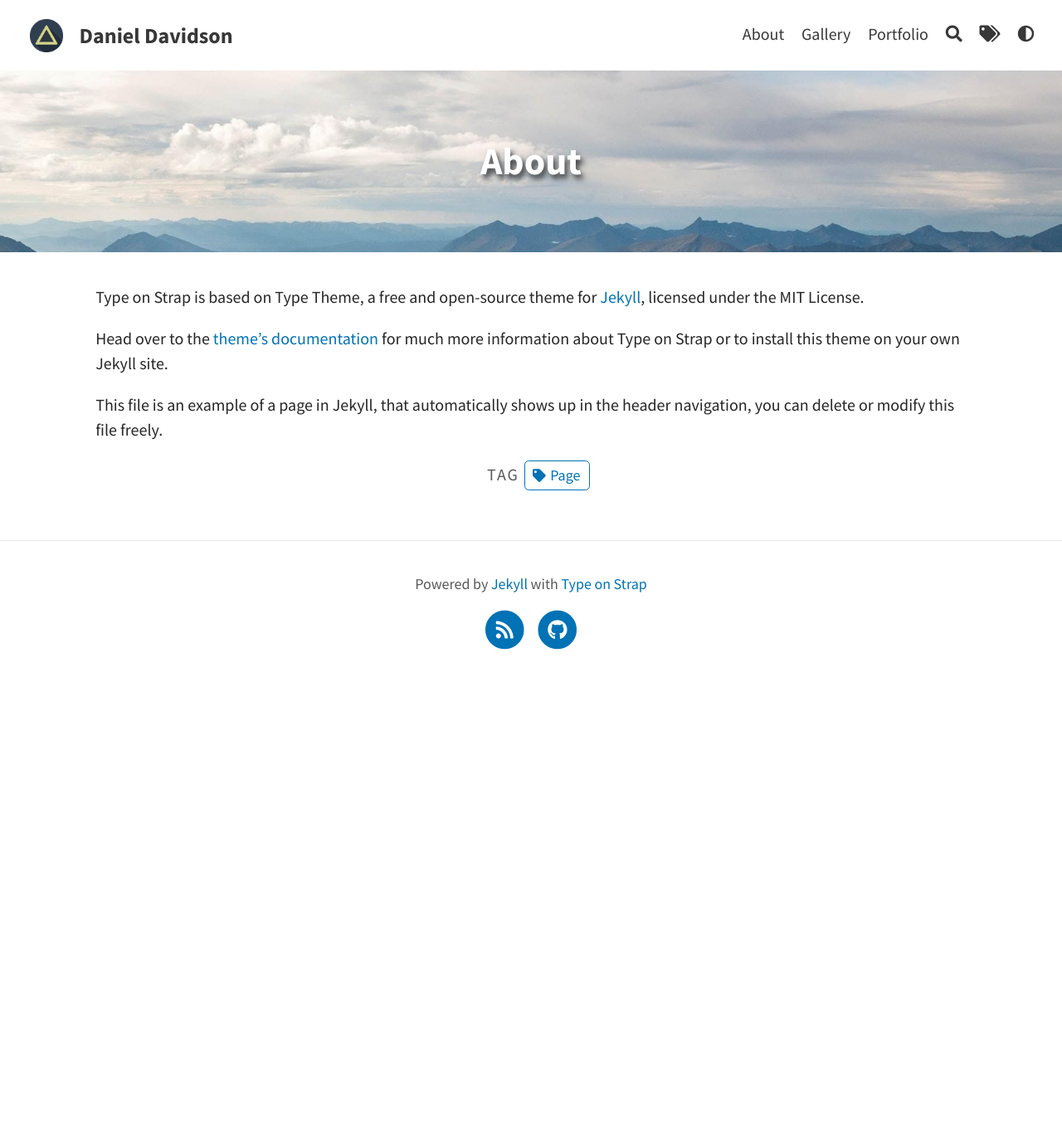
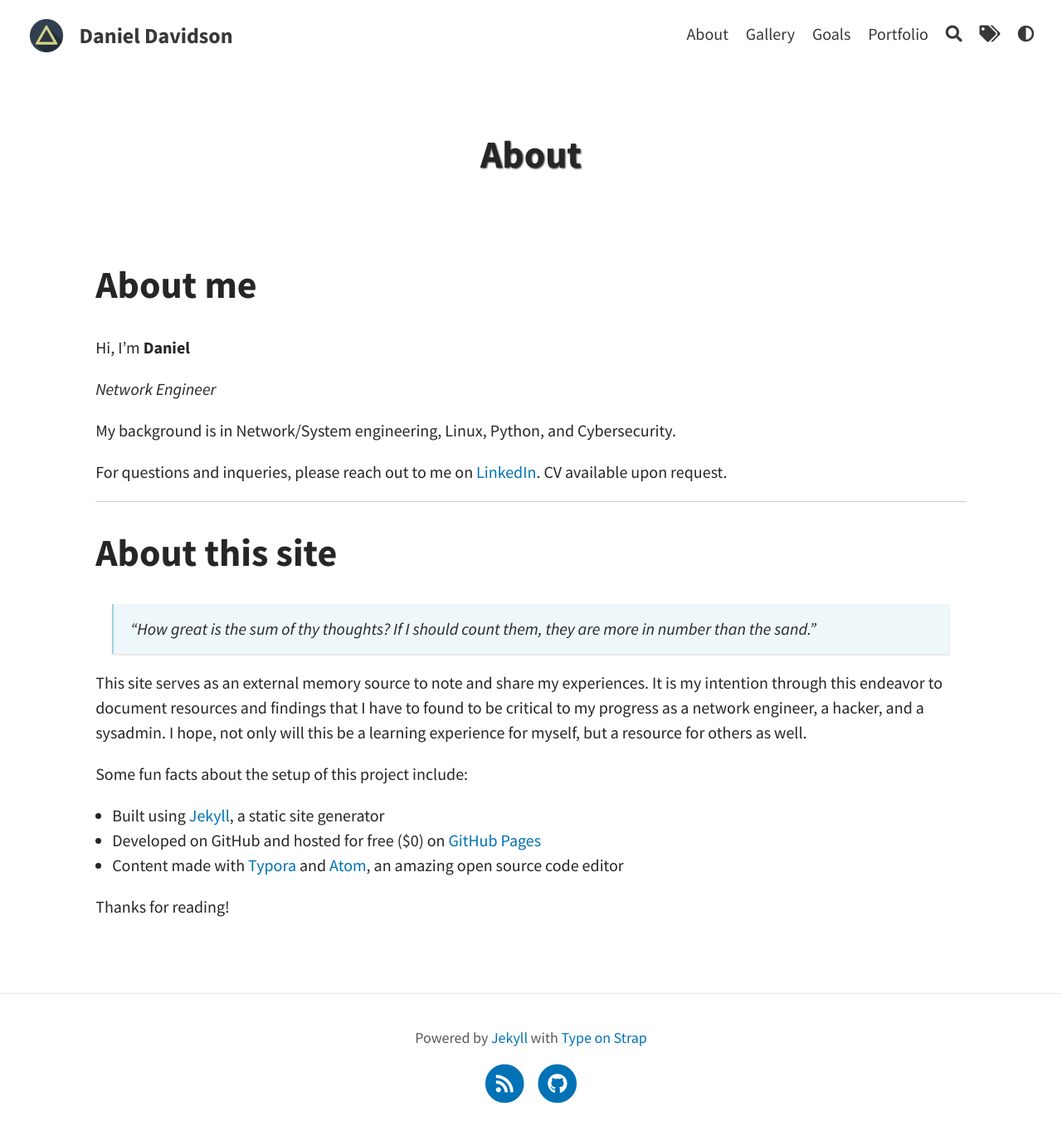
Before and after one commit to dadavidson/dadavidson.github.io, a Jekyll site: the page built from pages/about.md, in a window 1280 px wide. Shown: the whole page at 83% size. Built offline with Jekyll 4.4.1, drawn with Linux system fonts in a browser that asks for light colours; before the commit the page ends 900 px from its top, so only the background shows below that.

Commit message:
Add About and Goals page(s)

```diff
--- a/pages/about.md
+++ b/pages/about.md
@@ -2,12 +2,33 @@
 layout: page
 title: About
 permalink: /about/
-feature-img: "assets/img/pexels/travel.jpeg"
-tags: [Page]
+weight: 3
 ---
 
-Type on Strap is based on Type Theme, a free and open-source theme for [Jekyll](http://jekyllrb.com/), licensed under the MIT License.
+# **About me**
 
-Head over to the [theme's documentation](https://github.io/sylhare/Type-on-Strap) for much more information about Type on Strap or to install this theme on your own Jekyll site.
+Hi, I'm **Daniel** <br>
 
-This file is an example of a page in Jekyll, that automatically shows up in the header navigation, you can delete or modify this file freely.
+*Network Engineer*
+
+My background is in Network/System engineering, Linux, Python, and Cybersecurity.
+
+For questions and inqueries, please reach out to me on [LinkedIn](https://linkedin.com/in/danieldav). CV available upon request.
+
+------
+
+# About this site
+
+> *"How great is the sum of thy thoughts? If I should count them, they are more in number than the sand."*
+
+This site serves as an external memory source to note and share my experiences. It is my intention through this endeavor to document resources and findings that I have to found to be critical to my progress as a network engineer, a hacker, and a sysadmin. I hope, not only will this be a learning experience for myself, but a resource for others as well.
+
+<!--![](https://i.imgur.com/j2scMHA.png){: width="700"}-->
+
+Some fun facts about the setup of this project include:
+
+- Built using [Jekyll](https://jekyllrb.com), a static site generator
+- Developed on GitHub and hosted for free ($0) on [GitHub Pages](https://pages.github.com)
+- Content made with [Typora](https://typora.io/) and [Atom](https://atom.io), an amazing open source code editor
+
+Thanks for reading!
```
Also changed, not shown: pages/goals.md (added, +33 -0 lines).
